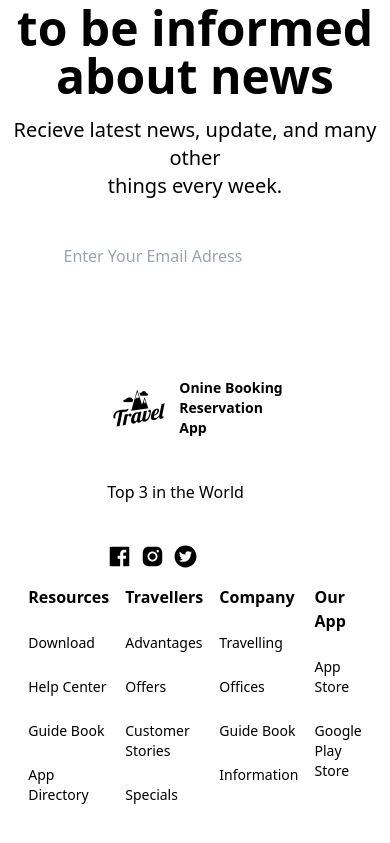
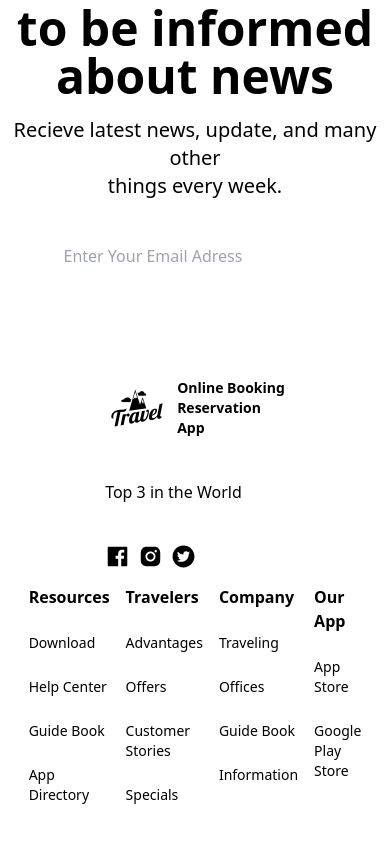
Before and after one commit to rumeshranaweera/Mini_Project_cloud, a Next.js app: page / in a window 390 px wide. Shown: the part 5827-6670 px from the top of the page. Built offline with nearby package versions, Linux system fonts and the light colour scheme; no server answers; what world-countries would draw is missing.

Commit message:
fix spelling mistakes

```diff
--- a/components/Footer.tsx
+++ b/components/Footer.tsx
@@ -12,8 +12,8 @@ type Props = {};
 
 function Footer({}: Props) {
   return (
-    <div className="w-5/6 mx-auto py-20">
-      <div className="flex md:flex-row flex-col items-center justify-between">
+    <div className="w-5/6 py-20 mx-auto">
+      <div className="flex flex-col items-center justify-between md:flex-row">
         <div className="flex flex-col items-start gap-10 basis-1/3">
           <div className="flex items-center justify-center gap-2">
             <Image
@@ -23,8 +23,8 @@ function Footer({}: Props) {
               alt="logo"
               className="h-16 rounded-md"
             />
-            <h1 className="text-sm text-secondary-100 font-bold">
-              <span className="text-primary-500"></span>Onine Booking <br />
+            <h1 className="text-sm font-bold text-secondary-100">
+              <span className="text-primary-500"></span>Online Booking <br />
               Reservation <br />
               App
             </h1>
@@ -36,7 +36,7 @@ function Footer({}: Props) {
             <AiFillTwitterCircle size={25} />
           </div>
         </div>
-        <div className="flex items-start justify-between md:gap-0 gap-4 md:mt-0 mt-4 basis-2/3">
+        <div className="flex items-start justify-between gap-4 mt-4 md:gap-0 md:mt-0 basis-2/3">
           <div className="flex flex-col gap-6">
             <h1 className="font-semibold text-secondary-100">Resources</h1>
             <p className="text-sm">Download</p>
@@ -45,7 +45,7 @@ function Footer({}: Props) {
             <p className="text-sm">App Directory</p>
           </div>
           <div className="flex flex-col gap-6">
-            <h1 className="font-semibold text-secondary-100">Travellers</h1>
+            <h1 className="font-semibold text-secondary-100">Travelers</h1>
             <p className="text-sm">Advantages</p>
             <p className="text-sm">Offers</p>
             <p className="text-sm">Customer Stories</p>
@@ -53,12 +53,12 @@ function Footer({}: Props) {
           </div>
           <div className="flex flex-col gap-6">
             <h1 className="font-semibold text-secondary-100">Company</h1>
-            <p className="text-sm">Travelling</p>
+            <p className="text-sm">Traveling</p>
             <p className="text-sm">Offices</p>
             <p className="text-sm">Guide Book</p>
             <p className="text-sm">Information</p>
           </div>
-          <div className="flex flex-col  gap-6">
+          <div className="flex flex-col gap-6">
             <h1 className="font-semibold text-secondary-100">Our App</h1>
             <p className="text-sm">App Store</p>
             <p className="text-sm">Google Play Store</p>
```
